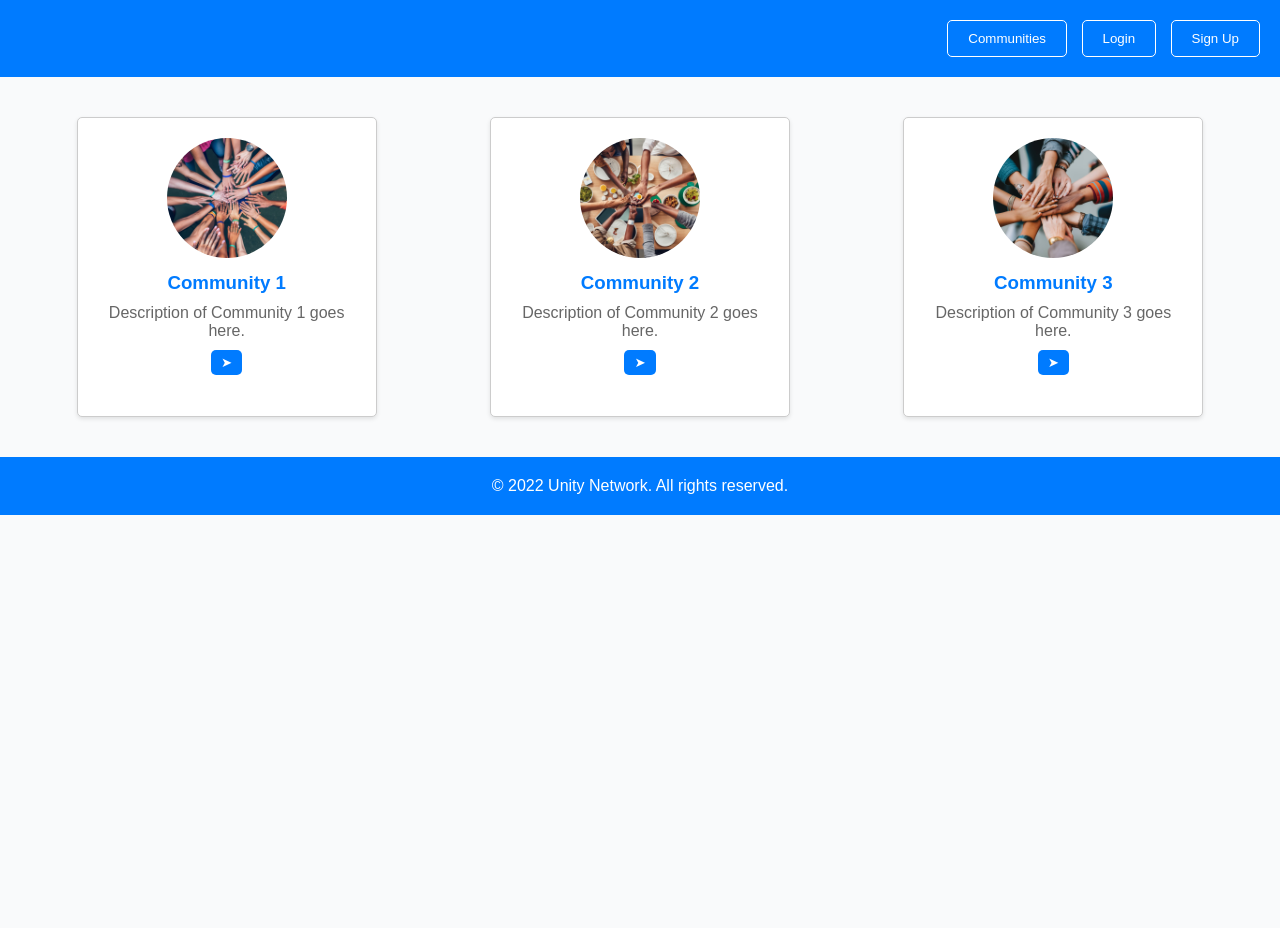
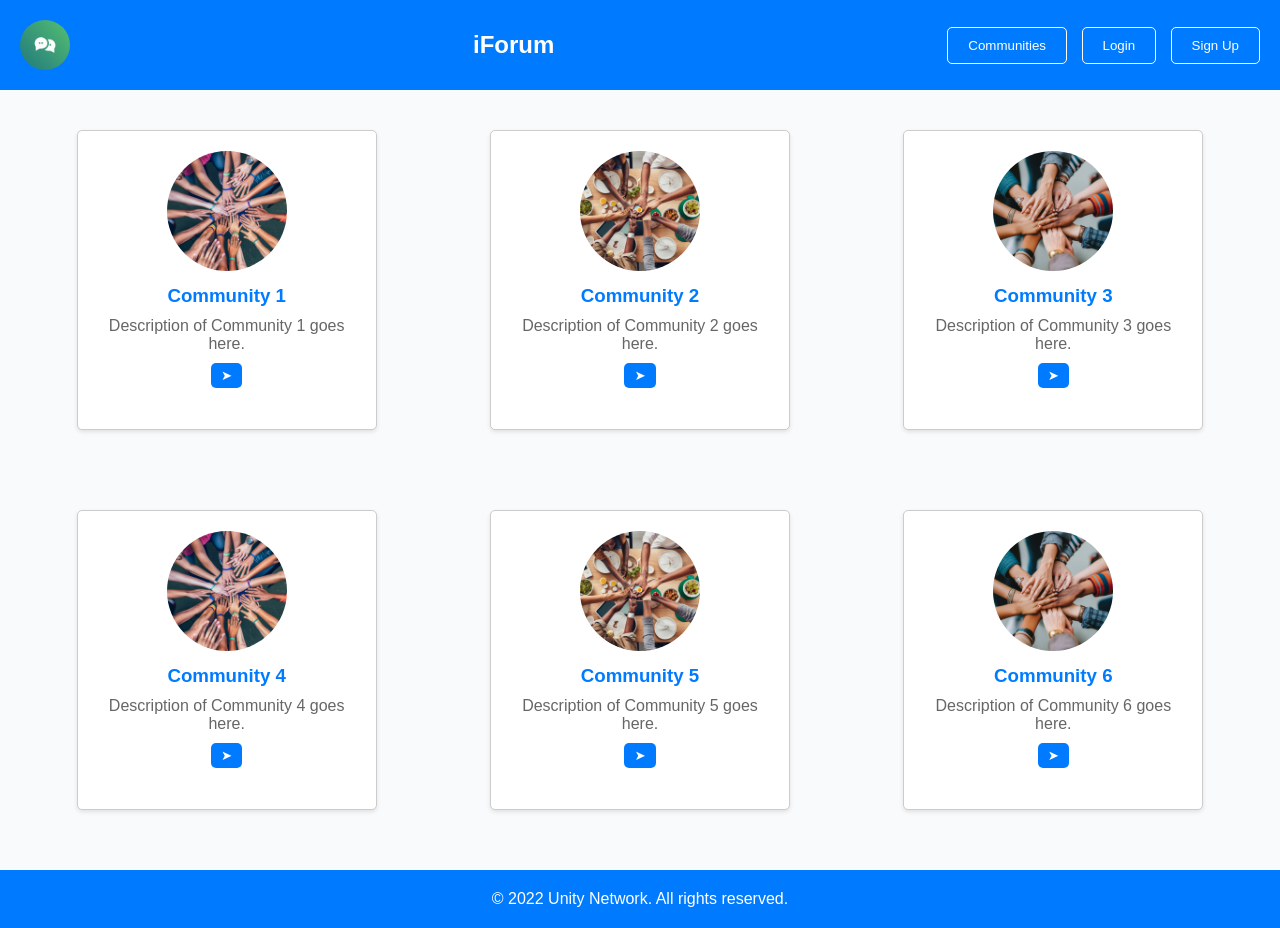
Before and after one commit to Rahul1894/Rahul1894.github.io, a plain HTML site: page Frontend/home.html in a window 1280 px wide. Before the commit the page ends 800 px from the top, so only its background shows below. Drawn offline with Linux system fonts and the light colour scheme.

Commit message:
Fronted Files In Another Branch

```diff
--- a/Frontend/home.html
+++ b/Frontend/home.html
@@ -26,8 +26,20 @@
             padding: 20px;
             color: #fff;
             display: flex;
-            justify-content: flex-end;
+            justify-content: space-between;
             align-items: center;
+        }
+
+        header h1 {
+            font-size: 24px;
+            margin-left: 20px; /* Adjusted margin */
+        }
+
+        header img {
+            width: 50px;
+            height: 50px;
+            object-fit: cover;
+            border-radius: 50%;
         }
 
         header .nav-buttons button {
@@ -108,6 +120,8 @@
             padding: 20px;
             color: #fff;
             text-align: center;
+            width: 100%;
+            margin-top: 20px;
         }
 
         footer p {
@@ -124,6 +138,8 @@
 </head>
 <body>
     <header>
+        <img src="logo.jpg" alt="Logo">
+        <h1>iForum</h1>
         <div class="nav-buttons">
             <button onclick="location.href='communities.html'">Communities</button>
             <button onclick="location.href='login.html'">Login</button>
@@ -151,6 +167,28 @@
         </div>
         <!-- Add more community cards here -->
     </div>
+    <!-- Additional Row -->
+    <div class="container">
+        <div class="community-card">
+            <img src="community1.jpg" alt="Community 4">
+            <h3>Community 4</h3>
+            <p>Description of Community 4 goes here.</p>
+            <button class="arrow-button">&#10148;</button>
+        </div>
+        <div class="community-card">
+            <img src="community2.jpg" alt="Community 5">
+            <h3>Community 5</h3>
+            <p>Description of Community 5 goes here.</p>
+            <button class="arrow-button">&#10148;</button>
+        </div>
+        <div class="community-card">
+            <img src="community3.jpg" alt="Community 6">
+            <h3>Community 6</h3>
+            <p>Description of Community 6 goes here.</p>
+            <button class="arrow-button">&#10148;</button>
+        </div>
+        <!-- Add more community cards here -->
+    </div>
     <footer>
         <p>&copy; 2022 Unity Network. All rights reserved.</p>
     </footer>
```
Also changed, not shown: Frontend/logo.jpg (added).
